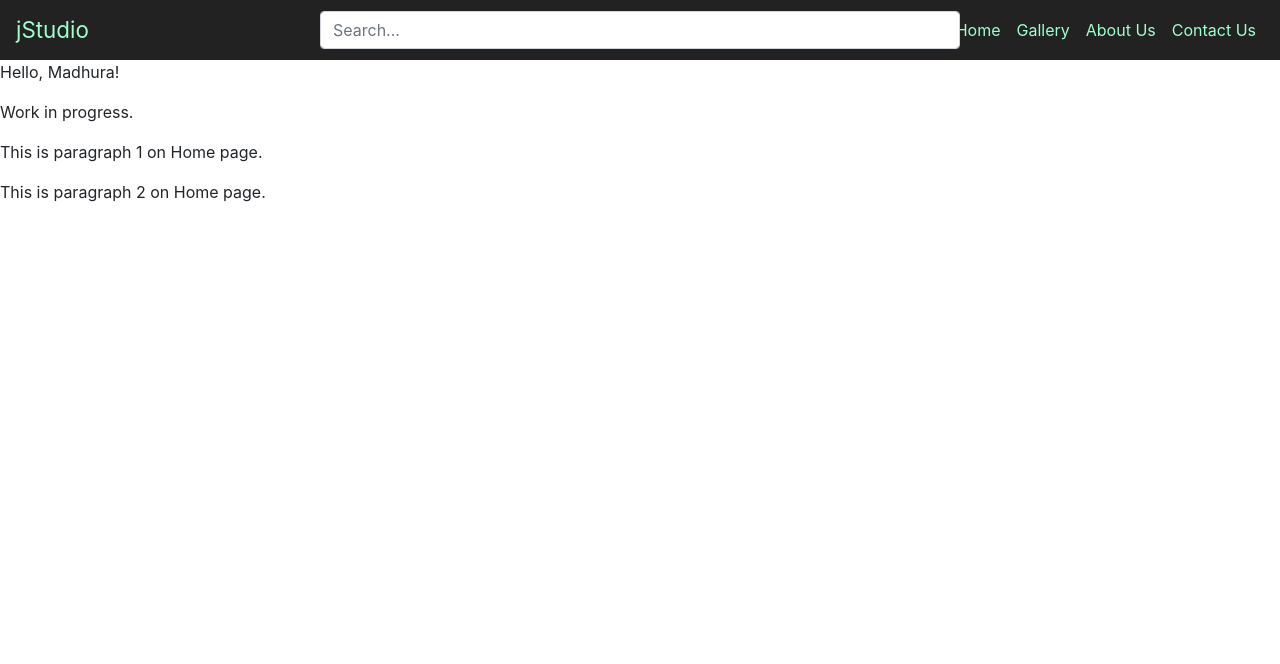
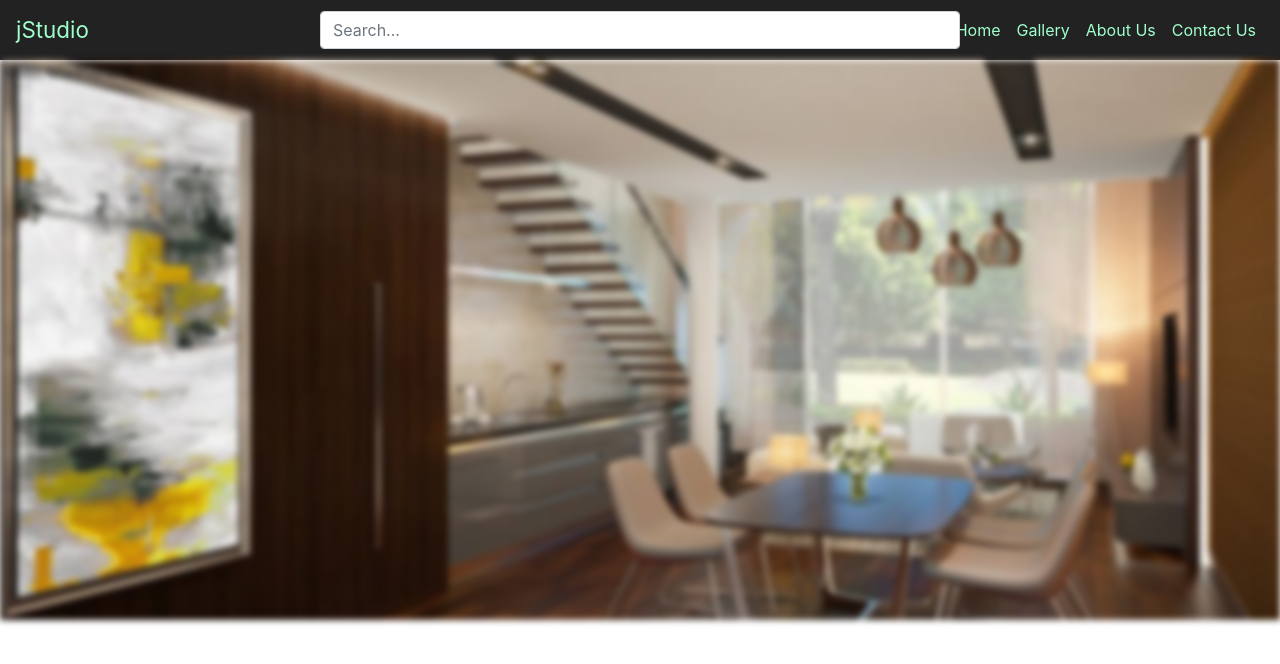
Before and after one commit to deshpandem10/jStudio-project, a React (Create React App) app in the folder code_files/: page / in a window 1280 px wide. Shown: the top 664 px of the page. Built offline with nearby package versions, Linux system fonts and the light colour scheme.

Commit message:
Home page is given background image - scaled, positioned, blurred.

```diff
--- a/code_files/src/Components/HomePage/HomePage.css
+++ b/code_files/src/Components/HomePage/HomePage.css
@@ -1,3 +1,14 @@
+/*
 .homeBackground {
-    background-image: none;
+    background-image: url("https://imagizer.imageshack.com/img923/6315/xuaOzN.jpg");
+    filter: blur(5px);
+    -webkit-filter: blur(8px);
+
+    height: 100%;
+
+
+    background-position: center;
+    background-repeat: no-repeat;
+    background-size: cover;
 }
+*/
--- a/code_files/src/Components/HomePage/HomePage.js
+++ b/code_files/src/Components/HomePage/HomePage.js
@@ -2,21 +2,24 @@ import React, { Component } from 'react';
 import styled from 'styled-components';
 import './HomePage.css';
 
-const GridWrapper = styled.div`
-    display: grid;
-    grid-gap: 10px;
-    margin-top: 1em;
-    margin-left: 6em;
-    margin-right: 6em;
-    grid-template-columns: repeat(12, 1fr);
-    grid-auto-rows: minmax(25px, auto);
-`;
+import Background from '../../Images/home-background.jpg';
+
+let homeStyleBackground = {
+    width: "100%",
+    height: "35em",
+    backgroundImage: `url(${Background})`,
+
+    //Positioning the image properly
+    backgroundPosition: "center",
+    backgroundRepeat: "no-repeat",
+    backgroundSize: "cover",
+
+    //Image blurred
+    filter: "blur(3px)",
+}
 
 export const Home = () => (
-    <div className="homeBackground">
+    <div style={ homeStyleBackground }>
         <p>Hello, Madhura!</p>
-        <p>Work in progress.</p>
-        <p>This is paragraph 1 on Home page.</p>
-        <p>This is paragraph 2 on Home page.</p>
     </div>
-)
+);
```
